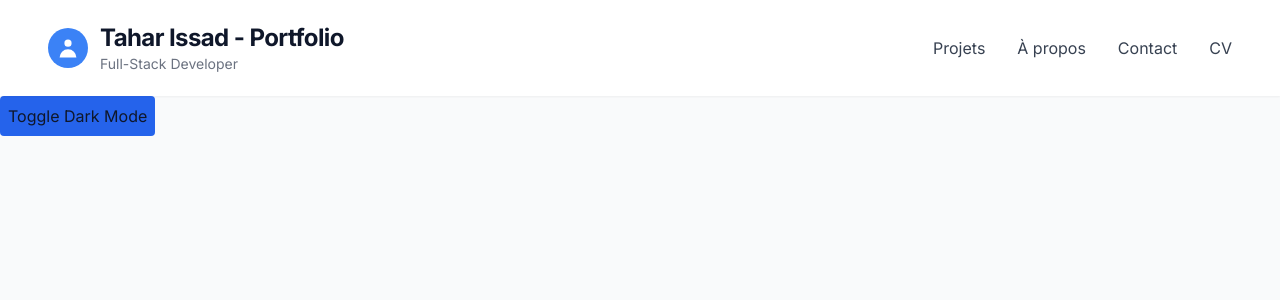
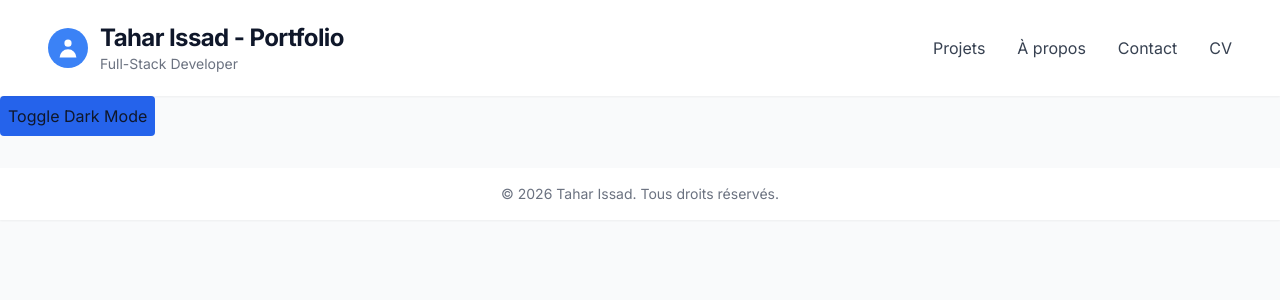
Before and after one commit to tissad-101010/portfolio, a Next.js app: page / in a window 1280 px wide. Shown: the top 300 px of the page. Built offline with nearby package versions, Linux system fonts and the light colour scheme.

Commit message:
add Footer and update page

```diff
--- a/src/app/page.tsx
+++ b/src/app/page.tsx
@@ -6,7 +6,7 @@
 /*   By: tissad <tissad@student.42.fr>              +#+  +:+       +#+        */
 /*                                                +#+#+#+#+#+   +#+           */
 /*   Created: 2026/02/16 14:12:22 by tissad            #+#    #+#             */
-/*   Updated: 2026/02/18 10:48:19 by tissad           ###   ########.fr       */
+/*   Updated: 2026/02/18 12:55:34 by tissad           ###   ########.fr       */
 /*                                                                            */
 /* ************************************************************************** */
 
@@ -15,6 +15,7 @@
 
 import { toggleDarkMode } from './darkMode'
 import Header from '../components/header/Header'
+import Footer from '../components/footer/Footer'
 
 
 
@@ -23,12 +24,14 @@
   return (
 
     <main className="min-h-screen bg-gray-50 dark:bg-background transition-colors duration-300">
+
       <Header />
 
       <button className="bg-primary text-foreground p-2 rounded hover:bg-primary/80 transition-colors" onClick={() => toggleDarkMode()}>
           Toggle Dark Mode
       </button>
 
+      <Footer />
     </main>
   )
 }
--- /dev/null
+++ b/src/components/footer/Footer.tsx
@@ -0,0 +1,24 @@
+/* ************************************************************************** */
+/*                                                                            */
+/*                                                        :::      ::::::::   */
+/*   Footer.tsx                                         :+:      :+:    :+:   */
+/*                                                    +:+ +:+         +:+     */
+/*   By: tissad <tissad@student.42.fr>              +#+  +:+       +#+        */
+/*                                                +#+#+#+#+#+   +#+           */
+/*   Created: 2026/02/18 12:53:48 by tissad            #+#    #+#             */
+/*   Updated: 2026/02/18 12:54:21 by tissad           ###   ########.fr       */
+/*                                                                            */
+/* ************************************************************************** */
+
+
+export default function Footer() {
+    return (
+        <footer className="bg-white shadow-sm dark:bg-gray-800 p-4 mt-8">
+            <div className="max-w-7xl mx-auto px-4 sm:px-6 lg:px-8 text-center">
+                <p className="text-sm text-gray-500 dark:text-gray-300">
+                    &copy; {new Date().getFullYear()} Tahar Issad. Tous droits réservés.
+                </p>
+            </div>
+        </footer>
+    )
+}
```
